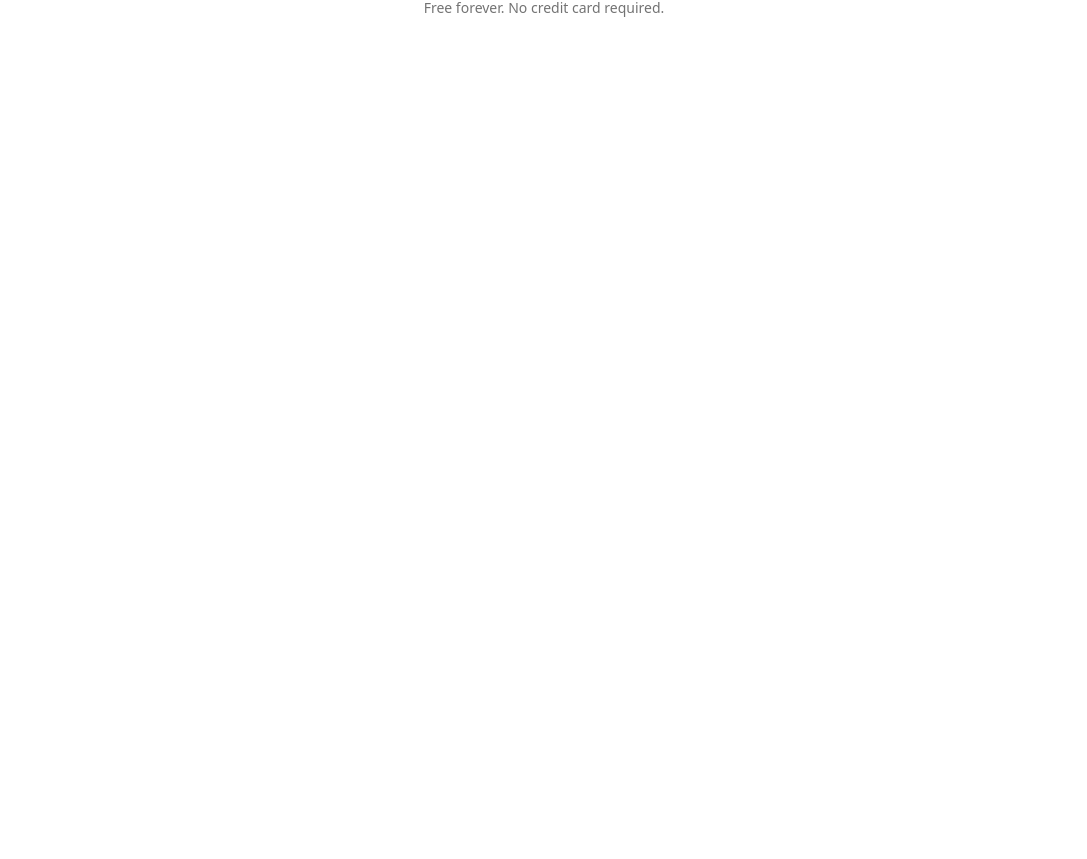
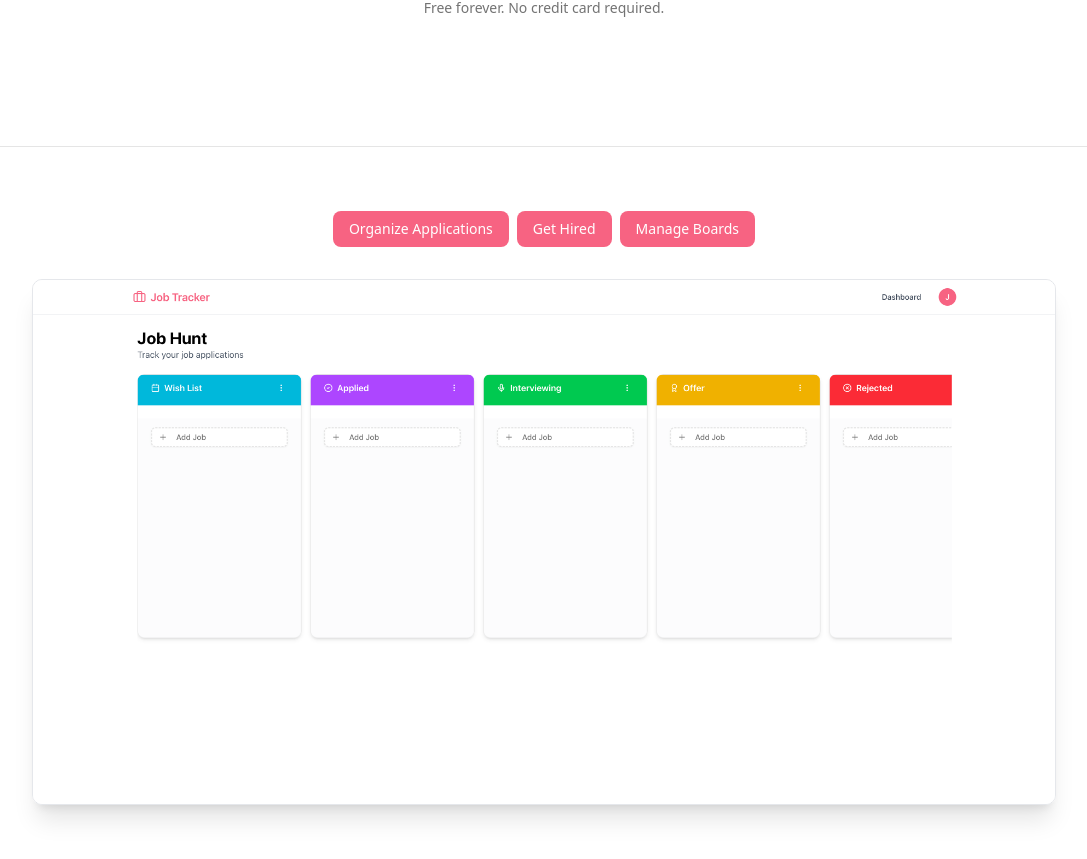
Before and after one commit to Akshay2996/job-application-tracker, a Next.js app: page / in a window 1280 px wide. Shown: the part 471-1330 px from the top of the page, without its empty margins (96-1183 px from the left). Before the commit the page ends 865 px from the top, so only its background shows below. Built offline with nearby package versions, Linux system fonts and the light colour scheme.

Commit message:
Working on tabs to show hero images on the landing page

```diff
--- a/app/page.tsx
+++ b/app/page.tsx
@@ -1,9 +1,16 @@
+"use client";
+
 import { Button } from "@/components/ui/button";
 import { ArrowRight } from "lucide-react";
 import Image from "next/image";
 import Link from "next/link";
+import { useState } from "react";
+
+type TabTypes = "organize" | "hired" | "boards";
 
 export default function Home() {
+  const [activeTab, setActiveTab] = useState<TabTypes>("organize");
+
   return (
     <div className="flex flex-col bg-white min-h-screen">
       <main className="flex-1">
@@ -31,6 +38,61 @@ export default function Home() {
             </div>
           </div>
         </section>
+        {/* Hero images section */}
+        <section className="border-t bg-white py-16">
+          <div className="container mx-auto px-4">
+            <div className="mx-auto max-w-6xl">
+              {/* Tabs */}
+              <div className="flex gap-2 justify-center mb-8">
+                <Button
+                  className="cursor-pointer"
+                  onClick={() => setActiveTab("organize")}
+                >
+                  Organize Applications
+                </Button>
+                <Button
+                  className="cursor-pointer"
+                  onClick={() => setActiveTab("hired")}
+                >
+                  Get Hired
+                </Button>
+                <Button
+                  className="cursor-pointer"
+                  onClick={() => setActiveTab("boards")}
+                >
+                  Manage Boards
+                </Button>
+              </div>
+              <div className="relative mx-auto max-w-5xl overflow-hidden rounded-lg border border-gray-200 shadow-xl">
+                {/* Images */}
+                {activeTab === "organize" && (
+                  <Image
+                    src="/hero-images/hero1.png"
+                    width={1200}
+                    height={800}
+                    alt="Organize Applications"
+                  />
+                )}
+                {activeTab === "hired" && (
+                  <Image
+                    src="/hero-images/hero2.png"
+                    width={1200}
+                    height={800}
+                    alt="Get Hired"
+                  />
+                )}
+                {activeTab === "boards" && (
+                  <Image
+                    src="/hero-images/hero3.png"
+                    width={1200}
+                    height={800}
+                    alt="Manage Boards"
+                  />
+                )}
+              </div>
+            </div>
+          </div>
+        </section>
       </main>
     </div>
   );
```
